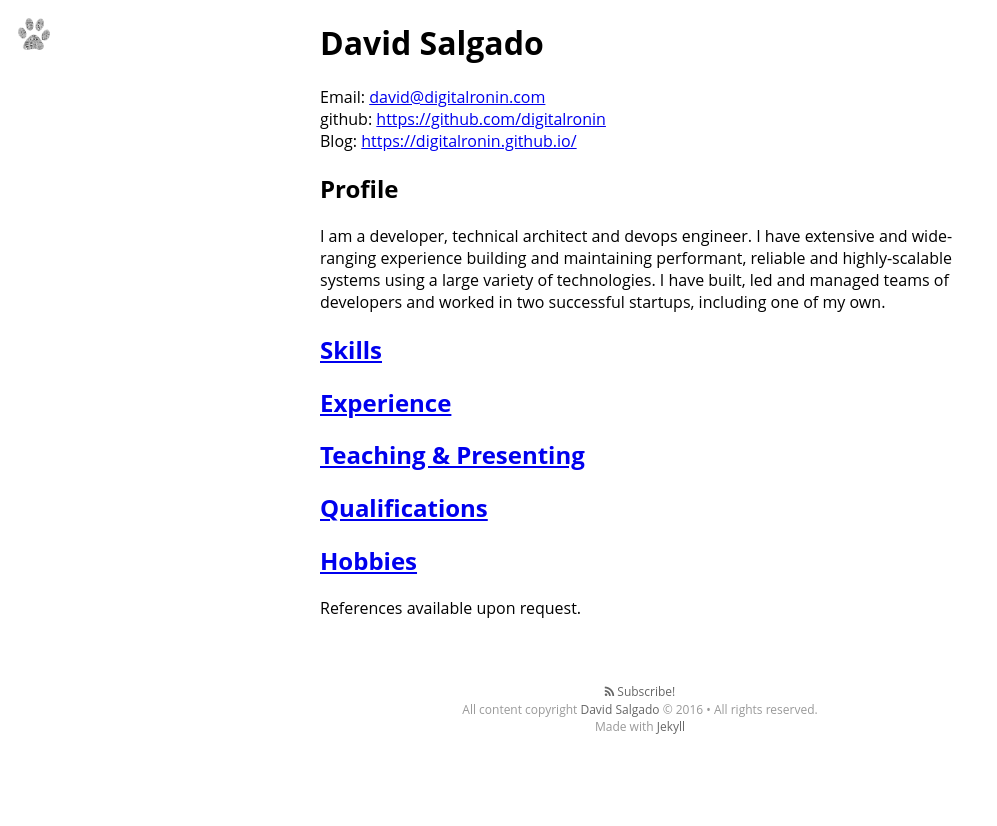
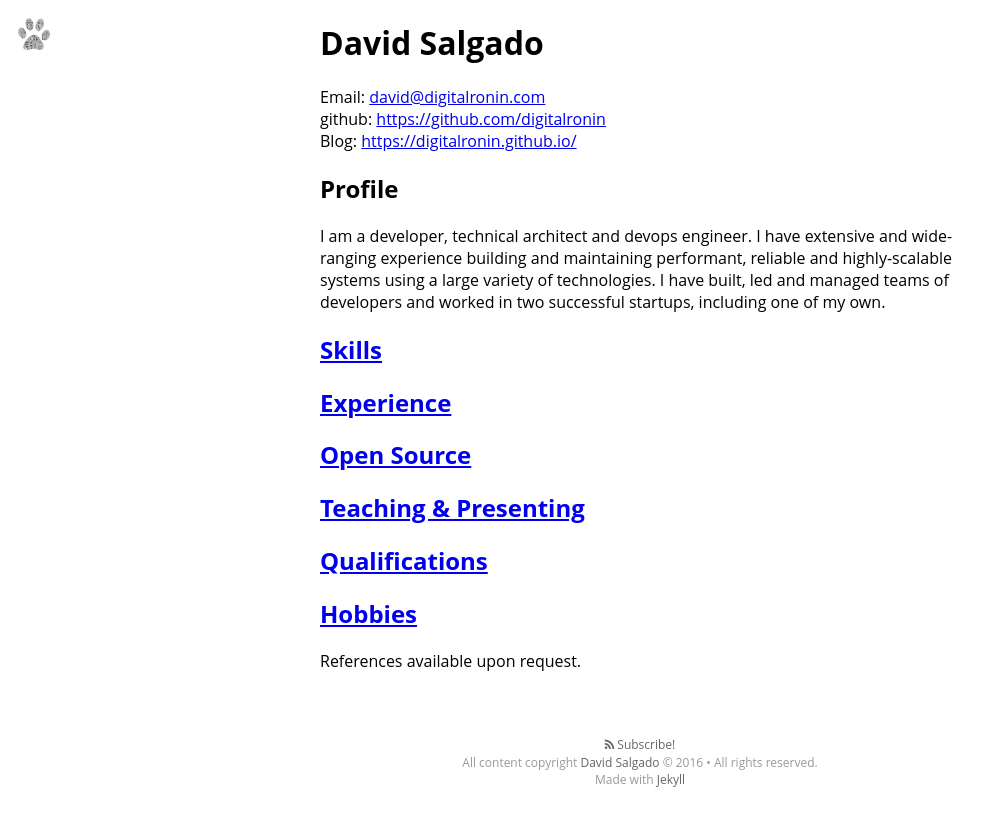
Before and after one commit to digitalronin/digitalronin.github.com, a Jekyll site: the page built from cv/index.html, in a window 1280 px wide. Shown: the top 826 px of the page, without its empty margins (0-997 px from the left). Built offline with Jekyll 4.4.1, drawn with Linux system fonts in a browser that asks for light colours; nearby versions of some CDN libraries; some web fonts are replaced.

Commit message:
add open-source section to my CV

```diff
--- a/cv/index.html
+++ b/cv/index.html
@@ -170,6 +170,33 @@
   <p>Working mostly in Perl but also using some Python, I created and maintained a wide variety of applications for O2 as part of their in-house development team. In particular, I designed and built the first SMS voting system for interactive TV shows including “I&lsquo;m a Celebrity, Get Me Out Of Here”, Big Brother and Pop Idol.</p>
 </div>
 
+<h2><a href="#" class="collapse">Open Source</a></h2>
+<div class="collapsed">
+  My open source projects include the following. <br />
+  All my open-source repositories can be seen
+  on my <a href="https://github.com/digitalronin">github page</a>.
+  <ul>
+    <li>
+      <h3>
+        <a href="https://rubygems.org/gems/mysql-slaver">mysql-slaver gem</a>
+      </h3>
+      <p>
+        A ruby gem to simplify the process of setting up replication between MySQL database servers.
+      </p>
+    </li>
+
+    <li>
+      <h3>
+        <a href="https://rubygems.org/gems/ip-ranges">ip-ranges gem</a>
+      </h3>
+      <p>
+        A ruby gem which enables comparison of two ranges of IP numbers to see if (and how) one overlaps/contains/is equal to the other.
+      </p>
+    </li>
+
+  </ul>
+</div>
+
 <h2><a href="#" class="collapse">Teaching &amp; Presenting</a></h2>
 <div class="collapsed">
   <p>I&lsquo;ve been a regular attendee at the London Ruby User Group since 2006, and an occasional presenter. My most recent presentation was on Elixir, in March 2016;</p>
```
